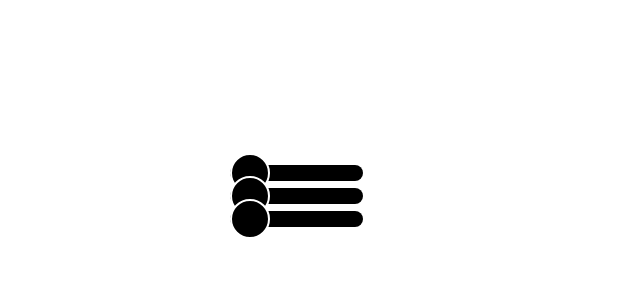
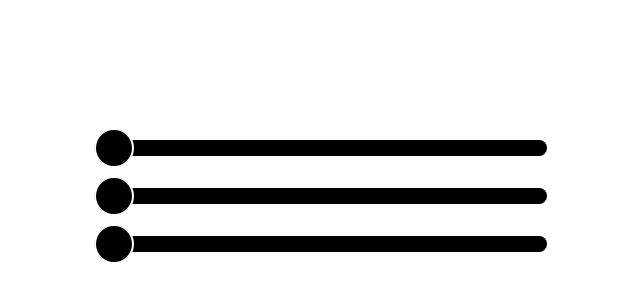
Before and after one commit to FrantisekSilhan/2023-p3a-mpa-react-rgb-FrantisekSilhan, a React (Vite) app: page / in a window 1280 px wide. Shown: the part 204-504 px from the top of the page, without its empty margins (346-986 px from the left). Built offline with nearby package versions, Linux system fonts and the light colour scheme.

Commit message:
add some styling

```diff
--- a/src/App.tsx
+++ b/src/App.tsx
@@ -1,4 +1,3 @@
-import { useState } from 'react'
 import './App.css'
 import SliderBox from './components/SliderBox'
 
--- a/src/components/SliderBox.tsx
+++ b/src/components/SliderBox.tsx
@@ -1,6 +1,7 @@
 import { useContext } from "react";
 import Slider from "./StyledSlider"
 import { Context } from "../Providers/ContextProvider";
+import Styles from "./sliderBox.module.css"
 
 export const SliderBox = () => {
     const data = useContext(Context);
@@ -9,7 +10,7 @@ export const SliderBox = () => {
 
     return (
         <div>
-            <Slider
+            <Slider className={Styles["slider"]}
                 min={0}
                 max={255}
                 value={data.color.R.toString()}
@@ -23,7 +24,7 @@ export const SliderBox = () => {
                 backgroundColor={`rgb(${data.color.R}, ${data.color.G}, ${data.color.B})`}
                 thumbColor={`rgb(${data.color.R}, 0, 0)`}
             />
-            <Slider
+            <Slider className={Styles["slider"]}
                 min={0}
                 max={255}
                 value={data.color.G.toString()}
@@ -37,7 +38,7 @@ export const SliderBox = () => {
                 backgroundColor={`rgb(${data.color.R}, ${data.color.G}, ${data.color.B})`}
                 thumbColor={`rgb(0, ${data.color.G}, 0)`}
             />
-            <Slider
+            <Slider className={Styles["slider"]}
                 min={0}
                 max={255}
                 value={data.color.B.toString()}
--- /dev/null
+++ b/src/components/sliderBox.module.css
@@ -0,0 +1,4 @@
+.slider {
+    margin: 2em;
+    min-width: 30em;
+}
```
